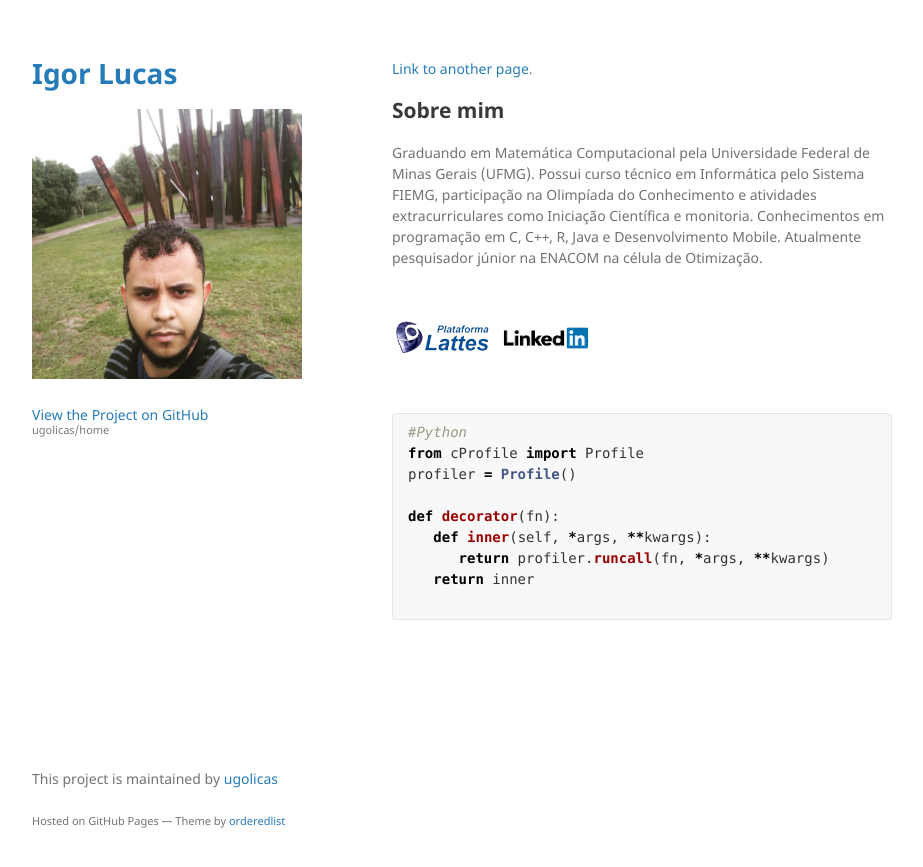
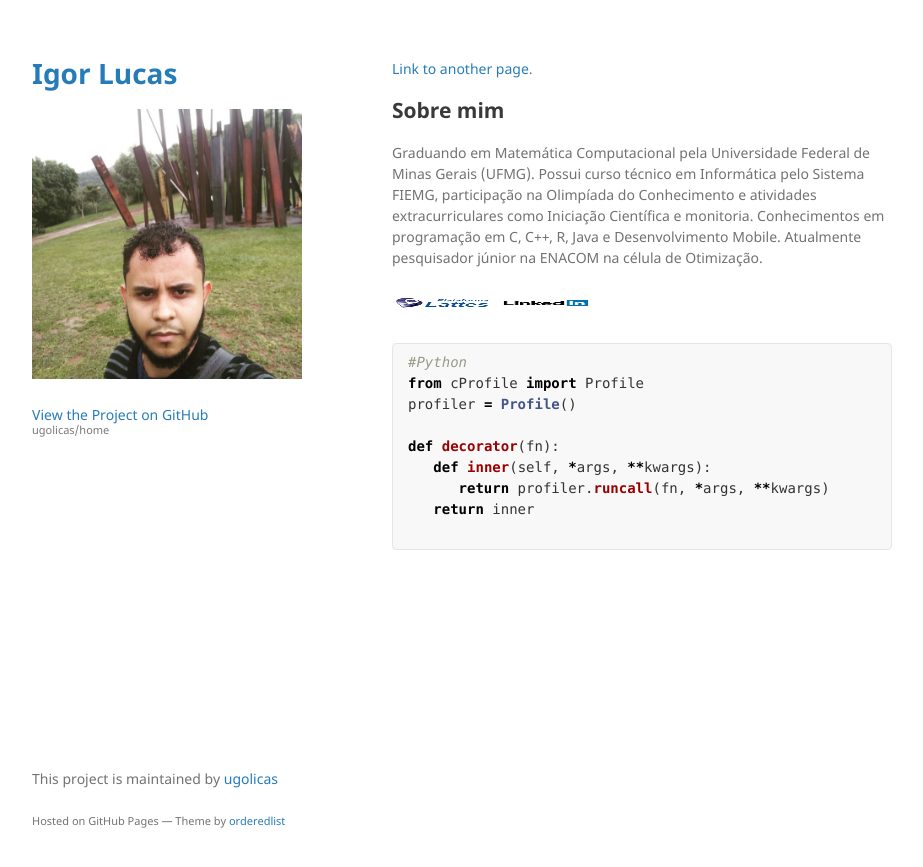
Before and after one commit to ugolicas/home, a Jekyll site: the page built from index.md, in a window 1280 px wide. Shown: the top 867 px of the page, without its empty margins (178-1101 px from the left). Built offline with Jekyll 4.4.1, drawn with Linux system fonts in a browser that asks for light colours; the repository's description, which GitHub fills in, is left out.

Commit message:
fix (index.md) clear code

````diff
--- a/index.md
+++ b/index.md
@@ -8,8 +8,8 @@ layout: default
 
 Graduando em Matemática Computacional pela Universidade Federal de Minas Gerais (UFMG). Possui curso técnico em Informática pelo Sistema FIEMG, participação na Olimpíada do Conhecimento e atividades extracurriculares como Iniciação Científica e monitoria. Conhecimentos em programação em C, C++, R, Java e Desenvolvimento Mobile. Atualmente pesquisador júnior na ENACOM na célula de Otimização.
 
-[<img src="assets/img/lattes.png" alt="drawing" style="width:100px;"/>](http://lattes.cnpq.br/0983117412894173)
-  [<img src="assets/img/linkedin.png" alt="drawing" style="width:100px;"/>](https://www.linkedin.com/in/igor-lucas-a92550106)
+[<img src="assets/img/lattes.png" alt="drawing" style="width:100px; height:30px;"/>](http://lattes.cnpq.br/0983117412894173)
+  [<img src="assets/img/linkedin.png" alt="drawing" style="width:100px;height:30px;"/>](https://www.linkedin.com/in/igor-lucas-a92550106)
 
 ```python
 #Python
````
